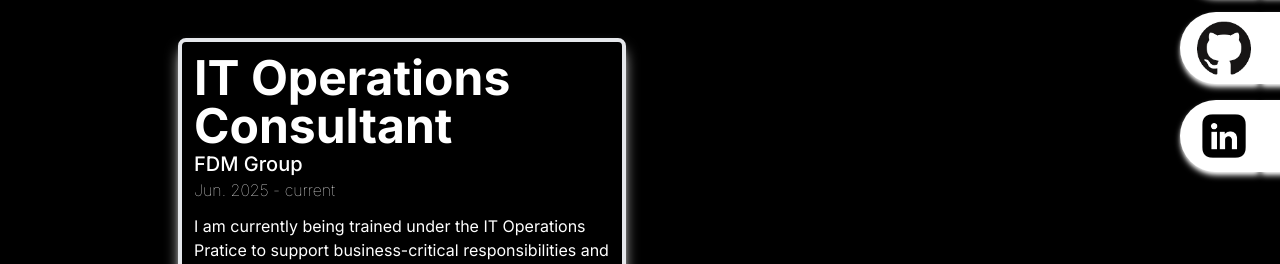
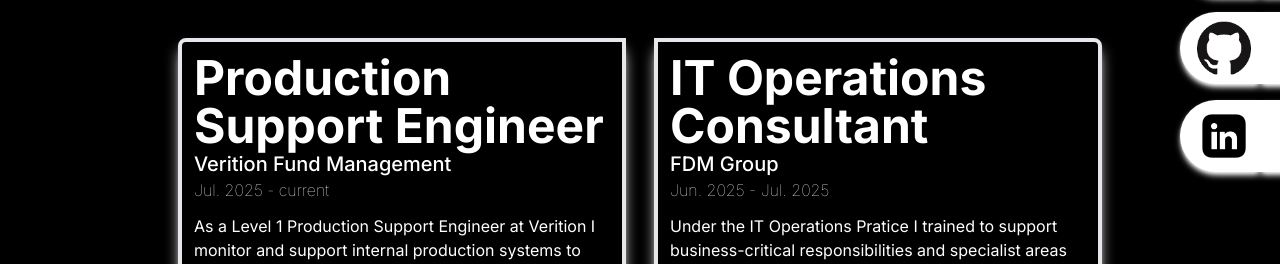
Before and after one commit to bkinaan/bkinaan.github.io, a Next.js app: page / in a window 1280 px wide. Shown: the part 612-876 px from the top of the page. Built offline with nearby package versions, Linux system fonts and the light colour scheme; a web font is replaced by a local one.

Commit message:
added new job at verition

```diff
--- a/src/app/components/job-list.tsx
+++ b/src/app/components/job-list.tsx
@@ -4,10 +4,19 @@
   let fdm = {
     role: "IT Operations Consultant",
     company: "FDM Group",
-    time: "Jun. 2025 - current",
-    desc: "I am currently being trained under the IT Operations Pratice to support business-critical responsibilities and specialist areas such as infrastructure and security. I will be trained and placed with a client contributing to enhancing key system reliability through integration and deployment, leading to long-term operational success. I will be prepared to take on roles such as DevOps, System Admin, or Site Reliability Engineer.",
+    time: "Jun. 2025 - Jul. 2025",
+    desc: "Under the IT Operations Pratice I trained to support business-critical responsibilities and specialist areas such as infrastructure and security. I worked to be placed with a client contributing to enhancing key system reliability through integration and deployment, leading to long-term operational success. Through this training I learned how to be prepared to take on roles such as DevOps, System Admin, Production Support Engineer or Site Reliability Engineer.",
     link: "https://www.fdmgroup.com/us/",
-    pos: "c",
+    pos: "r",
+  };
+
+  let ver = {
+    role: "Production Support Engineer",
+    company: "Verition Fund Management",
+    time: "Jul. 2025 - current",
+    desc: "As a Level 1 Production Support Engineer at Verition I monitor and support internal production systems to ensure high availablity, reliability, and performance for traders. Alongside a global team, I proactively identify, troubleshoot, and escalate technical issues, minimizing downtime and mitigating operational risk. I collaborate with trading, development, and infrastructure teams to drive quick resolutions and maintain system integrity. Through effective communication and coordination, I help ensure critical trading operations run smoothly in a fast-paced, high pressure environment.",
+    link: "https://verition.com",
+    pos: "l",
   };
 
   return (
@@ -16,6 +25,14 @@
         Relevant Work
       </div>
       <div className="grid grid-cols-2 gap-7">
+        <Job
+          role={ver.role}
+          company={ver.company}
+          time={ver.time}
+          desc={ver.desc}
+          link={ver.link}
+          pos={ver.pos}
+        ></Job>
         <Job
           role={fdm.role}
           company={fdm.company}
```
